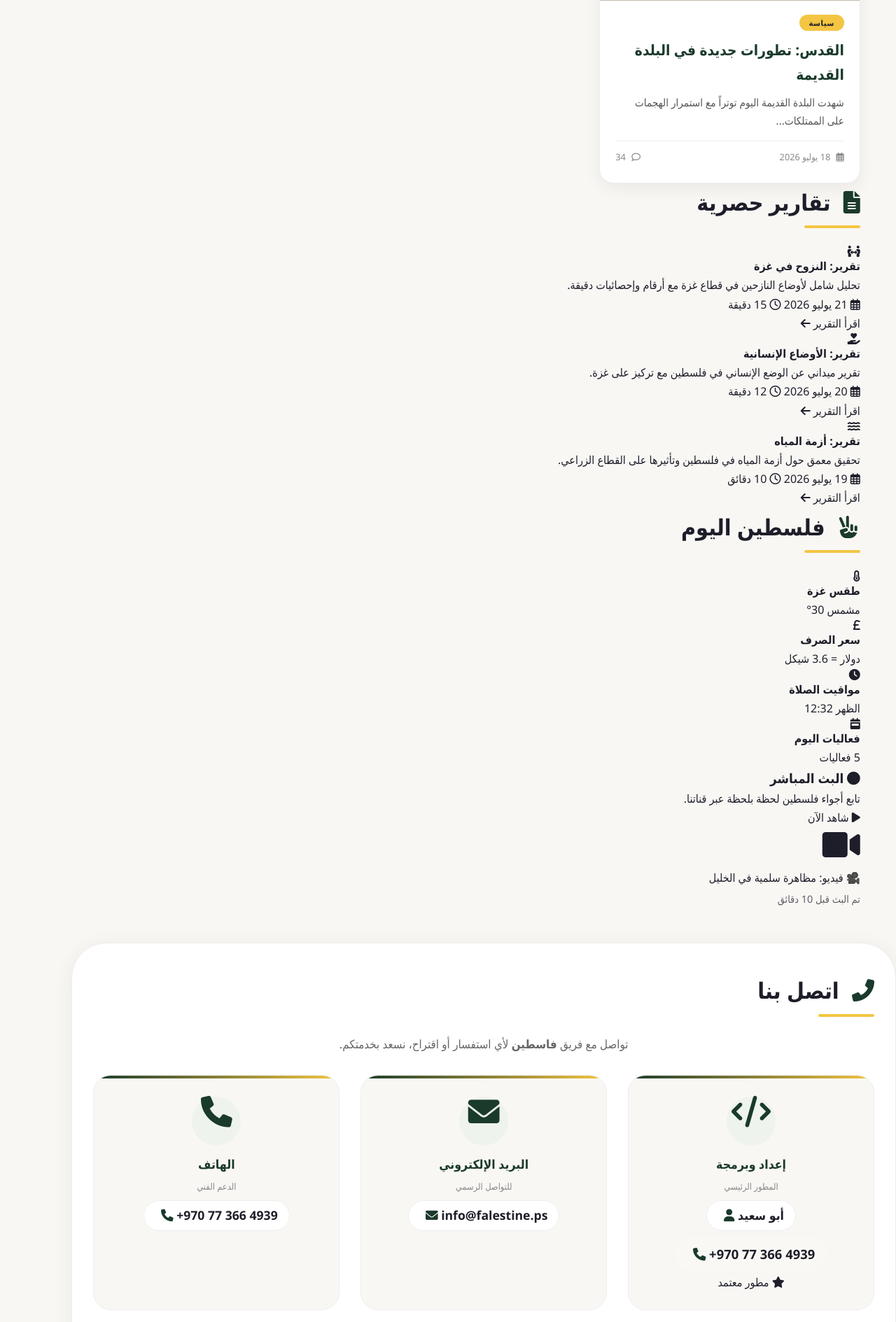
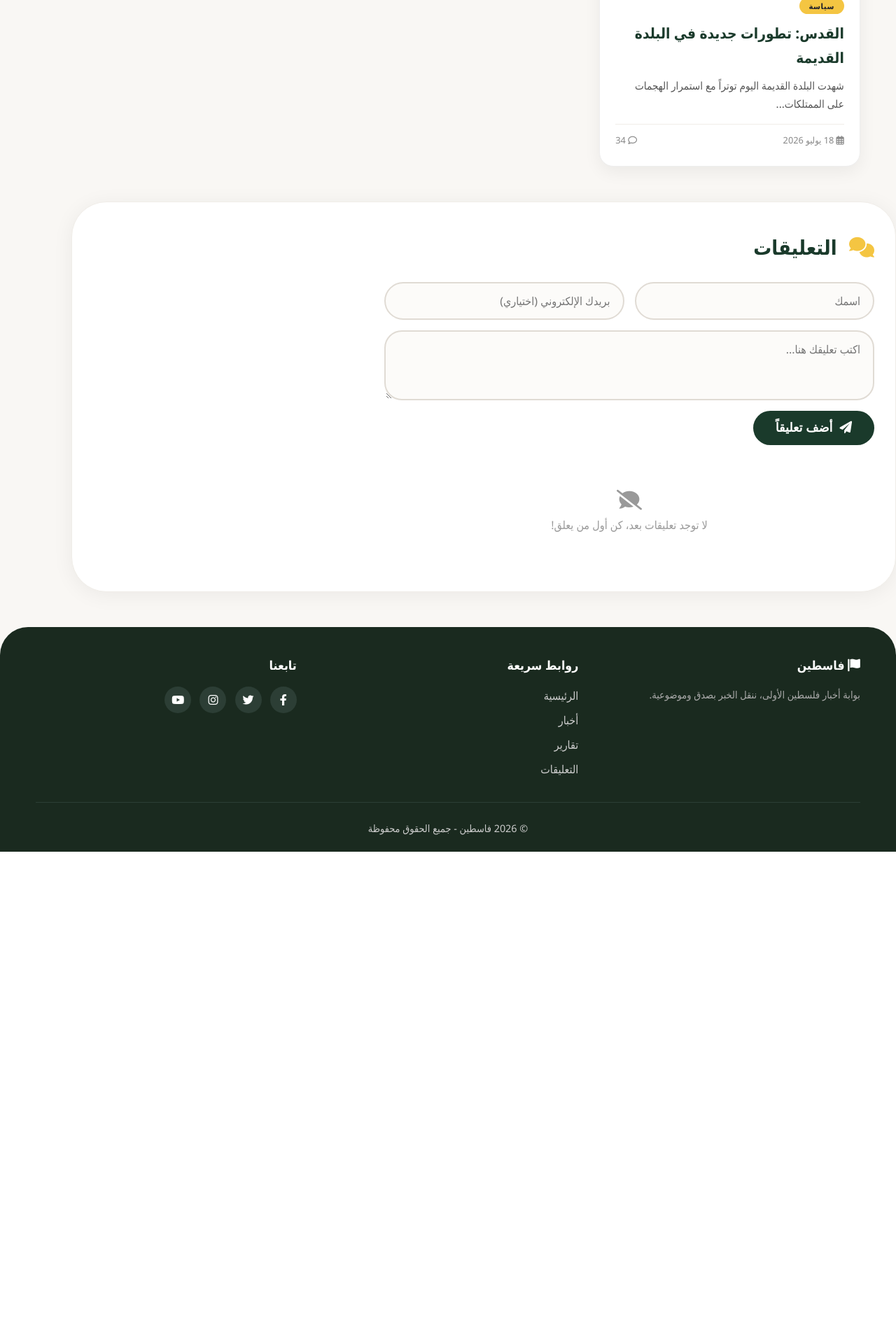
Before and after one commit to avtffhj-sys/palestine-news, a Flask app: page / in a window 1280 px wide. Shown: the part 1311-3200 px from the top of the page at 70% size. After the commit the page ends 2528 px from the top, so only its background shows below. Run offline with Flask 3, Linux system fonts and the light colour scheme.

Commit message:
Update index.html

````diff
--- a/templates/index.html
+++ b/templates/index.html
@@ -1,20 +1,11 @@
-تم إضافة **قسم التعليقات** التفاعلي إلى الموقع، مع تصميم متكامل وسهولة في الاستخدام. يمكن للمستخدمين إضافة تعليقاتهم وعرضها فوراً.
-
----
-
-### ✅ الكود الكامل مع التعليقات
-
-```html
 <!DOCTYPE html>
 <html lang="ar" dir="rtl">
 <head>
-    <meta charset="UTF-8" />
-    <meta name="viewport" content="width=device-width, initial-scale=1.0" />
-    <title>بوابة أخبار فلسطين</title>
-    <!-- Font Awesome -->
-    <link rel="stylesheet" href="https://cdnjs.cloudflare.com/ajax/libs/font-awesome/6.0.0-beta3/css/all.min.css" />
+    <meta charset="UTF-8">
+    <meta name="viewport" content="width=device-width, initial-scale=1.0">
+    <title>فاسطين - بوابة أخبار فلسطين</title>
+    <link rel="stylesheet" href="https://cdnjs.cloudflare.com/ajax/libs/font-awesome/6.0.0-beta3/css/all.min.css">
     <style>
-        /* ---------- reset & base ---------- */
         * {
             margin: 0;
             padding: 0;
@@ -36,7 +27,7 @@
             margin: 0 auto;
         }
 
-        /* ---------- header ---------- */
+        /* header */
         header {
             background: linear-gradient(135deg, #1a3a2b, #2d5e3f);
             color: #fff;
@@ -55,7 +46,6 @@
         .logo h1 {
             font-size: 2.2rem;
             font-weight: 700;
-            letter-spacing: 1px;
         }
         .logo h1 i {
             color: #f4c542;
@@ -89,7 +79,6 @@
             background: rgba(255, 255, 255, 0.15);
             border-radius: 40px;
             padding: 5px 15px;
-            backdrop-filter: blur(4px);
         }
         .search-box input {
             background: transparent;
@@ -110,7 +99,7 @@
             font-size: 1.1rem;
         }
 
-        /* ---------- breaking news ---------- */
+        /* breaking news */
         .breaking-news {
             background: #c0392b;
             color: #fff;
@@ -141,12 +130,11 @@
             100% { transform: translateX(-100%); }
         }
 
-        /* ---------- hero ---------- */
+        /* hero */
         .hero {
             background: linear-gradient(135deg, #e8e0d5, #d6cdbf);
             padding: 40px 0 50px;
             border-radius: 0 0 60px 60px;
-            box-shadow: inset 0 -8px 20px rgba(0, 0, 0, 0.03);
         }
         .hero-content {
             display: flex;
@@ -193,7 +181,7 @@
             color: #2d5e3f;
         }
 
-        /* ---------- section title ---------- */
+        /* section title */
         .section-title {
             font-size: 2rem;
             font-weight: 700;
@@ -220,7 +208,7 @@
             margin-right: 10px;
         }
 
-        /* ---------- news grid ---------- */
+        /* news grid */
         .news-grid {
             display: grid;
             grid-template-columns: repeat(auto-fill, minmax(280px, 1fr));
@@ -291,12 +279,9 @@
             border-top: 1px solid #f0ede8;
             padding-top: 12px;
         }
-        .card-body .meta i {
-            margin-left: 5px;
-        }
 
-        /* ---------- contact & comments ---------- */
-        .contact-section {
+        /* comments section (new) */
+        .comments-section {
             background: #fff;
             padding: 40px 30px 50px;
             border-radius: 50px;
@@ -304,91 +289,10 @@
             box-shadow: 0 4px 30px rgba(0, 0, 0, 0.06);
             border: 1px solid #f0ede8;
         }
-        .contact-grid {
-            display: grid;
-            grid-template-columns: repeat(auto-fit, minmax(250px, 1fr));
-            gap: 30px;
-            margin-top: 30px;
-        }
-        .contact-card {
-            background: #f9f7f4;
-            padding: 30px 20px 25px;
-            border-radius: 25px;
-            text-align: center;
-            transition: all 0.3s ease;
-            border: 1px solid #eee;
-            position: relative;
-            overflow: hidden;
-        }
-        .contact-card::before {
-            content: '';
-            position: absolute;
-            top: 0;
-            right: 0;
-            width: 100%;
-            height: 4px;
-            background: linear-gradient(90deg, #1a3a2b, #f4c542);
-        }
-        .contact-card:hover {
-            transform: translateY(-6px);
-            box-shadow: 0 12px 35px rgba(0, 0, 0, 0.08);
-            background: #fff;
-        }
-        .contact-card .contact-icon {
-            font-size: 2.8rem;
+        .comments-section h3 {
+            font-size: 1.8rem;
             color: #1a3a2b;
-            margin-bottom: 12px;
-            background: #eef3ee;
-            width: 70px;
-            height: 70px;
-            line-height: 70px;
-            border-radius: 50%;
-            display: inline-block;
-            transition: 0.3s;
-        }
-        .contact-card:hover .contact-icon {
-            background: #1a3a2b;
-            color: #fff;
-            transform: scale(1.05);
-        }
-        .contact-card h4 {
-            color: #1a3a2b;
-            font-size: 1.1rem;
-            margin-bottom: 6px;
-            font-weight: 700;
-        }
-        .contact-card .contact-sub {
-            color: #888;
-            font-size: 0.8rem;
-            font-weight: 400;
-            margin-bottom: 8px;
-        }
-        .contact-card .contact-value {
-            color: #1e1e2a;
-            font-size: 1.1rem;
-            font-weight: 600;
-            direction: ltr;
-            background: #fff;
-            padding: 6px 16px;
-            border-radius: 30px;
-            display: inline-block;
-            border: 1px solid #eee;
-        }
-        .contact-card .contact-value i {
-            color: #1a3a2b;
-            margin-left: 8px;
-        }
-
-        /* ---------- comments section ---------- */
-        .comments-section {
-            margin-top: 40px;
-            padding-top: 30px;
-            border-top: 2px solid #f0ede8;
-        }
-        .comments-section h3 {
-            font-size: 1.6rem;
-            color: #1a3a2b;
-            margin-bottom: 20px;
+            margin-bottom: 25px;
         }
         .comments-section h3 i {
             color: #f4c542;
@@ -452,8 +356,6 @@
             transform: translateY(-2px);
             box-shadow: 0 8px 20px rgba(26, 58, 43, 0.2);
         }
-
-        /* ---------- comment list ---------- */
         .comment-list {
             display: flex;
             flex-direction: column;
@@ -518,7 +420,7 @@
             padding: 30px 0;
         }
 
-        /* ---------- footer ---------- */
+        /* footer */
         footer {
             background: #1a2a1f;
             color: #ccc;
@@ -569,7 +471,7 @@
             font-size: 0.9rem;
         }
 
-        /* ---------- responsive ---------- */
+        /* responsive */
         @media (max-width: 768px) {
             .header-flex {
                 flex-direction: column;
@@ -607,9 +509,6 @@
             .news-grid {
                 grid-template-columns: 1fr;
             }
-            .contact-grid {
-                grid-template-columns: 1fr;
-            }
             .comment-form .form-row {
                 flex-direction: column;
             }
@@ -643,7 +542,7 @@
                     <li><a href="#">الرئيسية</a></li>
                     <li><a href="#news">أخبار</a></li>
                     <li><a href="#reports">تقارير</a></li>
-                    <li><a href="#contact">اتصل</a></li>
+                    <li><a href="#comments">التعليقات</a></li>
                 </ul>
             </nav>
             <div class="search-box">
@@ -726,145 +625,15 @@
         </div>
     </div>
 
-    <!-- ======= قسم التقارير ======= -->
-    <div class="container reports-section" id="reports">
-        <h2 class="section-title" style="margin-top:0;">
-            <i class="fas fa-file-alt" style="margin-left:10px; color:#1a3a2b;"></i> تقارير حصرية
-        </h2>
-        <div class="reports-grid">
-            <div class="report-card">
-                <div class="report-icon"><i class="fas fa-people-arrows"></i></div>
-                <h4>تقرير: النزوح في غزة</h4>
-                <p>تحليل شامل لأوضاع النازحين في قطاع غزة مع أرقام وإحصائيات دقيقة.</p>
-                <div class="report-meta">
-                    <span><i class="far fa-calendar-alt"></i> 21 يوليو 2026</span>
-                    <span><i class="far fa-clock"></i> 15 دقيقة</span>
-                </div>
-                <a href="#" class="btn-report">اقرأ التقرير <i class="fas fa-arrow-left"></i></a>
-            </div>
-            <div class="report-card">
-                <div class="report-icon"><i class="fas fa-hand-holding-heart"></i></div>
-                <h4>تقرير: الأوضاع الإنسانية</h4>
-                <p>تقرير ميداني عن الوضع الإنساني في فلسطين مع تركيز على غزة.</p>
-                <div class="report-meta">
-                    <span><i class="far fa-calendar-alt"></i> 20 يوليو 2026</span>
-                    <span><i class="far fa-clock"></i> 12 دقيقة</span>
-                </div>
-                <a href="#" class="btn-report">اقرأ التقرير <i class="fas fa-arrow-left"></i></a>
-            </div>
-            <div class="report-card">
-                <div class="report-icon"><i class="fas fa-water"></i></div>
-                <h4>تقرير: أزمة المياه</h4>
-                <p>تحقيق معمق حول أزمة المياه في فلسطين وتأثيرها على القطاع الزراعي.</p>
-                <div class="report-meta">
-                    <span><i class="far fa-calendar-alt"></i> 19 يوليو 2026</span>
-                    <span><i class="far fa-clock"></i> 10 دقائق</span>
-                </div>
-                <a href="#" class="btn-report">اقرأ التقرير <i class="fas fa-arrow-left"></i></a>
-            </div>
-        </div>
-    </div>
-
-    <!-- ======= فلسطين اليوم ======= -->
-    <div class="container palestine-today">
-        <h2 class="section-title" style="margin-top:0;"><i class="fas fa-hand-peace" style="margin-left:10px; color:#1a3a2b;"></i> فلسطين اليوم</h2>
-        <div class="flex-features">
-            <div class="feature-item">
-                <i class="fas fa-thermometer-half"></i>
-                <h4>طقس غزة</h4>
-                <p>مشمس 30°</p>
-            </div>
-            <div class="feature-item">
-                <i class="fas fa-pound-sign"></i>
-                <h4>سعر الصرف</h4>
-                <p>دولار = 3.6 شيكل</p>
-            </div>
-            <div class="feature-item">
-                <i class="fas fa-clock"></i>
-                <h4>مواقيت الصلاة</h4>
-                <p>الظهر 12:32</p>
-            </div>
-            <div class="feature-item">
-                <i class="fas fa-calendar-week"></i>
-                <h4>فعاليات اليوم</h4>
-                <p>5 فعاليات</p>
-            </div>
-        </div>
-    </div>
-
-    <!-- ======= بث مباشر ======= -->
-    <div class="container live-section">
-        <div class="live-flex">
-            <div class="live-text">
-                <h3><i class="fas fa-circle"></i> البث المباشر</h3>
-                <p>تابع أجواء فلسطين لحظة بلحظة عبر قناتنا.</p>
-                <a href="#" class="btn-live"><i class="fas fa-play"></i> شاهد الآن</a>
-            </div>
-            <div class="live-placeholder">
-                <i class="fas fa-video" style="font-size:3rem; display:block; margin-bottom:10px;"></i>
-                <span>🎥 فيديو: مظاهرة سلمية في الخليل</span>
-                <p style="font-size:0.9rem; opacity:0.7; margin-top:5px;">تم البث قبل 10 دقائق</p>
-            </div>
-        </div>
-    </div>
-
-    <!-- ============================================
-         قسم الاتصال بنا + التعليقات
-         ============================================ -->
-    <div class="container contact-section" id="contact">
-        <h2 class="section-title" style="margin-top:0;">
-            <i class="fas fa-phone-alt" style="margin-left:10px; color:#1a3a2b;"></i> اتصل بنا
-        </h2>
-        <p style="text-align:center; color:#666; font-size:1.05rem; max-width:600px; margin:0 auto 20px;">
-            تواصل مع فريق <strong>فاسطين</strong> لأي استفسار أو اقتراح، نسعد بخدمتكم.
-        </p>
-        <div class="contact-grid">
-            <!-- بطاقة المبرمج - أبو سعيد -->
-            <div class="contact-card developer">
-                <div class="contact-icon"><i class="fas fa-code"></i></div>
-                <h4>إعداد وبرمجة</h4>
-                <div class="contact-sub">المطور الرئيسي</div>
-                <div class="contact-value">
-                    <i class="fas fa-user"></i> أبو سعيد
-                </div>
-                <div style="margin: 10px 0 5px;">
-                    <div class="contact-value" style="background:rgba(255,255,255,0.12); border-color:rgba(255,255,255,0.15); font-size:1.15rem; direction:ltr;">
-                        <i class="fas fa-phone"></i> <span class="phone-code">+970</span> 77 366 4939
-                    </div>
-                </div>
-                <div class="developer-badge">
-                    <i class="fas fa-star"></i> مطور معتمد
-                </div>
-            </div>
-            <!-- بطاقة البريد الإلكتروني -->
-            <div class="contact-card">
-                <div class="contact-icon"><i class="fas fa-envelope"></i></div>
-                <h4>البريد الإلكتروني</h4>
-                <div class="contact-sub">للتواصل الرسمي</div>
-                <div class="contact-value" style="direction:ltr;">
-                    <i class="fas fa-envelope"></i> info@falestine.ps
-                </div>
-            </div>
-            <!-- بطاقة الهاتف -->
-            <div class="contact-card">
-                <div class="contact-icon"><i class="fas fa-phone"></i></div>
-                <h4>الهاتف</h4>
-                <div class="contact-sub">الدعم الفني</div>
-                <div class="contact-value" style="direction:ltr;">
-                    <i class="fas fa-phone"></i> <span class="phone-code">+970</span> 77 366 4939
-                </div>
-            </div>
-        </div>
-
-        <!-- ======== قسم التعليقات ======== -->
-        <div class="comments-section" id="comments">
+    <!-- ======= قسم التعليقات (الجديد) ======= -->
+    <div class="container comments-section" id="comments">
         <h3><i class="fas fa-comments"></i> التعليقات</h3>
 
         <!-- نموذج إضافة تعليق -->
         <form class="comment-form" id="commentForm">
             <div class="form-row">
-                    <input type="text" id="commentName" placeholder="اسمك" required />
-                    <input type="email" id="commentEmail" placeholder="بريدك الإلكتروني (اختياري)" />
+                <input type="text" id="commentName" placeholder="اسمك" required>
+                <input type="email" id="commentEmail" placeholder="بريدك الإلكتروني (اختياري)">
             </div>
             <textarea id="commentText" placeholder="اكتب تعليقك هنا..." required></textarea>
             <button type="submit"><i class="fas fa-paper-plane"></i> أضف تعليقاً</button>
@@ -875,8 +644,6 @@
             <div class="no-comments" id="noComments">
                 <i class="fas fa-comment-slash" style="font-size:1.8rem; display:block; margin-bottom:8px;"></i>
                 لا توجد تعليقات بعد، كن أول من يعلق!
-                </div>
-                <!-- سيتم إضافة التعليقات ديناميكياً هنا -->
             </div>
         </div>
     </div>
@@ -895,7 +662,7 @@
                         <li><a href="#">الرئيسية</a></li>
                         <li><a href="#news">أخبار</a></li>
                         <li><a href="#reports">تقارير</a></li>
-                        <li><a href="#contact">اتصل بنا</a></li>
+                        <li><a href="#comments">التعليقات</a></li>
                     </ul>
                 </div>
                 <div>
@@ -904,4 +671,116 @@
                         <a href="#"><i class="fab fa-facebook-f"></i></a>
                         <a href="#"><i class="fab fa-twitter"></i></a>
                         <a href="#"><i class="fab fa-instagram"></i></a>
-                        <a
+                        <a href="#"><i class="fab fa-youtube"></i></a>
+                    </div>
+                </div>
+            </div>
+            <div class="copy">
+                &copy; 2026 فاسطين - جميع الحقوق محفوظة
+            </div>
+        </div>
+    </footer>
+
+    <!-- ======== JavaScript للتعليقات ======== -->
+    <script>
+        (function() {
+            const form = document.getElementById('commentForm');
+            const commentList = document.getElementById('commentList');
+            const noComments = document.getElementById('noComments');
+
+            // تحميل التعليقات من localStorage
+            function loadComments() {
+                const saved = localStorage.getItem('falestine_comments');
+                return saved ? JSON.parse(saved) : [];
+            }
+
+            // حفظ التعليقات
+            function saveComments(comments) {
+                localStorage.setItem('falestine_comments', JSON.stringify(comments));
+            }
+
+            // عرض التعليقات
+            function renderComments() {
+                const comments = loadComments();
+                document.querySelectorAll('.comment-item').forEach(el => el.remove());
+
+                if (comments.length === 0) {
+                    noComments.style.display = 'block';
+                    return;
+                }
+                noComments.style.display = 'none';
+
+                comments.forEach((comment, index) => {
+                    const item = document.createElement('div');
+                    item.className = 'comment-item';
+                    item.innerHTML = `
+                        <div class="comment-header">
+                            <span class="comment-name"><i class="fas fa-user-circle"></i> ${escapeHtml(comment.name)}</span>
+                            <span class="comment-date"><i class="far fa-clock"></i> ${comment.date}</span>
+                        </div>
+                        <div class="comment-text">${escapeHtml(comment.text)}</div>
+                        <div class="comment-actions">
+                            <span><i class="far fa-heart" onclick="likeComment(${index})"></i> ${comment.likes || 0}</span>
+                            <span><i class="far fa-trash-alt" onclick="deleteComment(${index})"></i> حذف</span>
+                        </div>
+                    `;
+                    commentList.appendChild(item);
+                });
+            }
+
+            function escapeHtml(text) {
+                const div = document.createElement('div');
+                div.textContent = text;
+                return div.innerHTML;
+            }
+
+            function addComment(name, text) {
+                const comments = loadComments();
+                const now = new Date();
+                const dateStr = now.toLocaleDateString('ar-EG', {
+                    year: 'numeric',
+                    month: 'long',
+                    day: 'numeric',
+                    hour: '2-digit',
+                    minute: '2-digit'
+                });
+                comments.push({ name: name.trim(), text: text.trim(), date: dateStr, likes: 0 });
+                saveComments(comments);
+                renderComments();
+            }
+
+            form.addEventListener('submit', function(e) {
+                e.preventDefault();
+                const name = document.getElementById('commentName').value.trim();
+                const text = document.getElementById('commentText').value.trim();
+                if (name === '' || text === '') {
+                    alert('الرجاء ملء جميع الحقول المطلوبة.');
+                    return;
+                }
+                addComment(name, text);
+                form.reset();
+                document.getElementById('comments').scrollIntoView({ behavior: 'smooth' });
+            });
+
+            window.deleteComment = function(index) {
+                if (!confirm('هل أنت متأكد من حذف هذا التعليق؟')) return;
+                const comments = loadComments();
+                comments.splice(index, 1);
+                saveComments(comments);
+                renderComments();
+            };
+
+            window.likeComment = function(index) {
+                const comments = loadComments();
+                comments[index].likes = (comments[index].likes || 0) + 1;
+                saveComments(comments);
+                renderComments();
+            };
+
+            // تحميل التعليقات عند فتح الصفحة
+            document.addEventListener('DOMContentLoaded', renderComments);
+        })();
+    </script>
+
+</body>
+</html>
````
Lines whose indentation alone changed are shown as unchanged.
